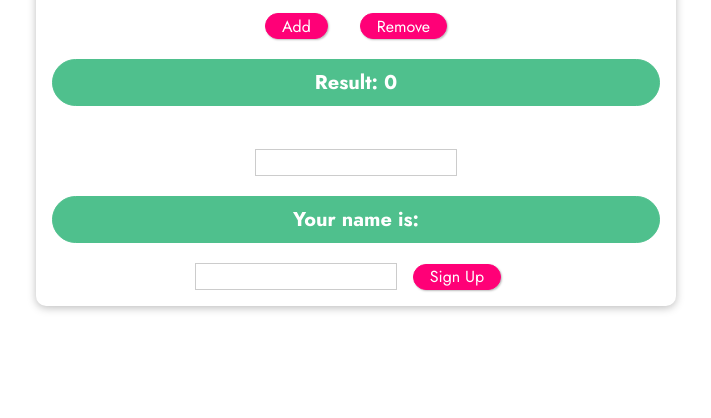
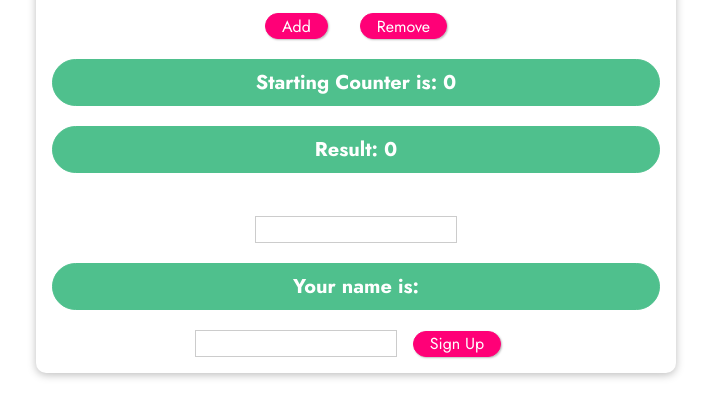
Before and after one commit to SaraZuhair/manipulating-user-input-and-buttons-events-with-vuejs, a plain HTML site: page index.html in a window 1280 px wide. Shown: the part 286-704 px from the top of the page, without its empty margins (284-995 px from the left). Drawn offline with nearby package versions, Linux system fonts and the light colour scheme.

Commit message:
prevent data from changing with v-once

```diff
--- a/index.html
+++ b/index.html
@@ -27,6 +27,8 @@
       <!--now here we can call the functions that were made in view and this is a way better practice-->
       <button v-on:click="increment()"></v-on>Add</button>
       <button v-on:click="decrement()">Remove</button>
+      <!--v-once helps u in situations where you don't want to change that data-->
+      <p v-once>Starting Counter is: {{counter}}</p>
       <p>Result: {{ counter }}</p>
       <br>
       <input
```
